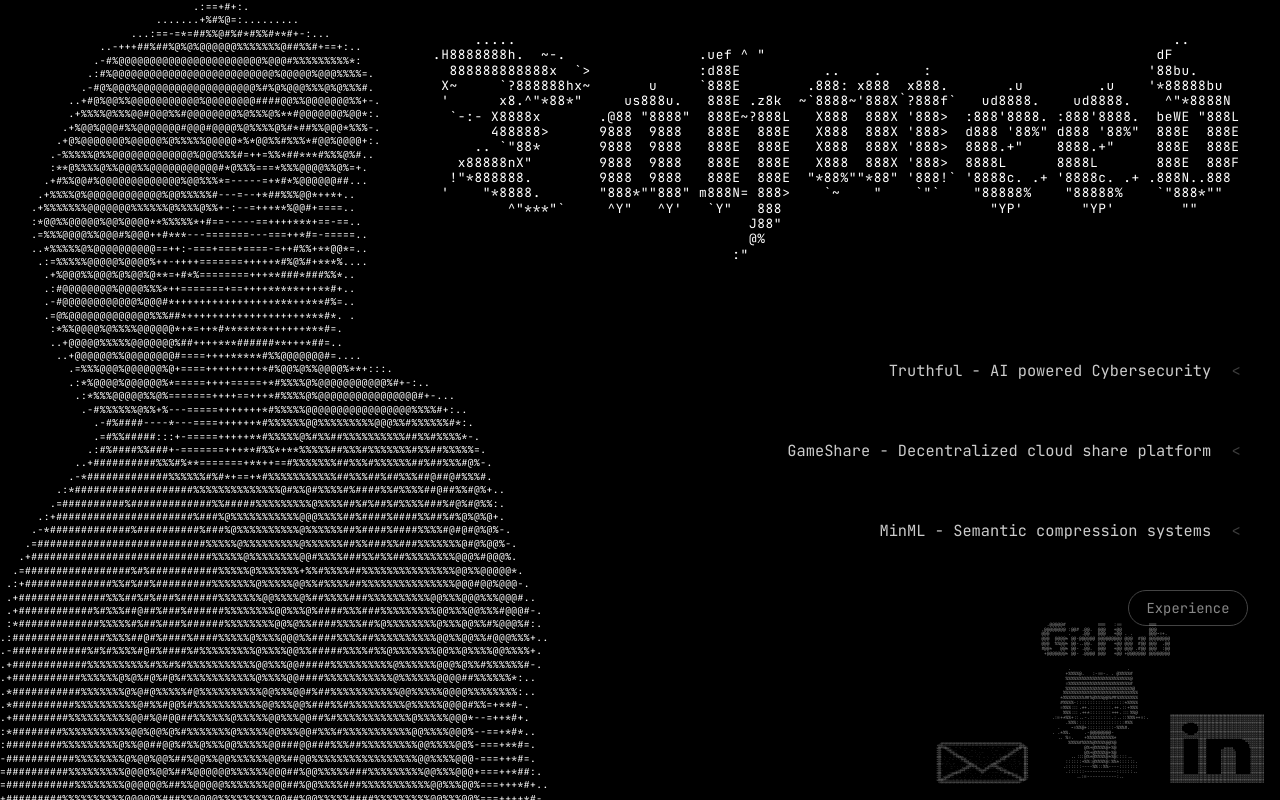
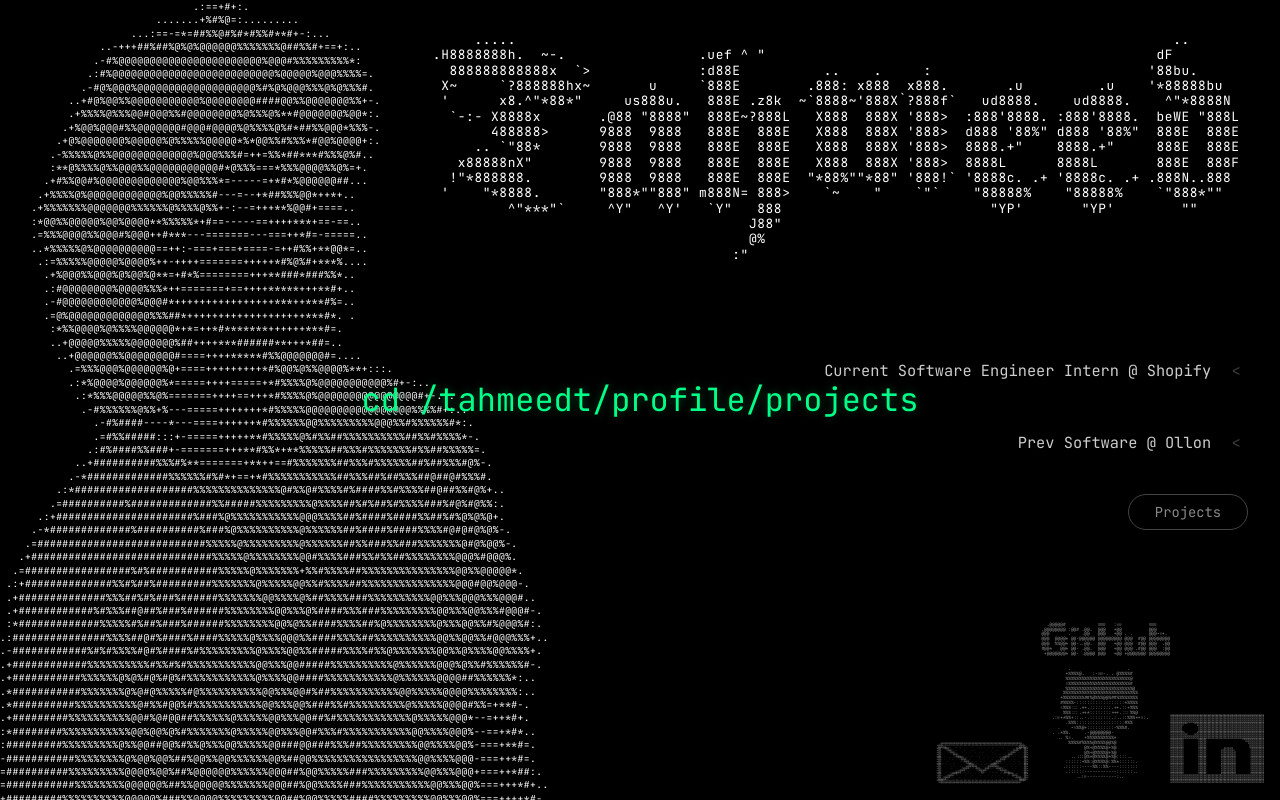
Before and after one commit to ruyot/portfolio_new, a website built with Vite: page index.html in a window 1280 px wide. Both pictures are taken after a click on the element "Projects". Built offline with nearby package versions, Linux system fonts and the light colour scheme.

Commit message:
moved transition term cmd to center

```diff
--- a/src/main.js
+++ b/src/main.js
@@ -420,49 +420,58 @@ document.querySelector('#app').innerHTML = `
       </a>
     </div>
 
+    <div id="terminal-overlay"></div>
   </main>
 `
 
 // Toggle Logic
 const contentList = document.getElementById('content-list');
 const toggleBtn = document.getElementById('projects-btn');
+const terminalOverlay = document.getElementById('terminal-overlay');
 let isProjectsView = false;
 
 toggleBtn.addEventListener('click', () => {
-  if (toggleBtn.classList.contains('typing')) return; // Prevent clicks while typing
+  if (toggleBtn.classList.contains('typing')) return; // Prevent clicks while active
   toggleBtn.classList.add('typing');
+
+  // Show overlay
+  terminalOverlay.style.display = 'block';
+  terminalOverlay.innerHTML = '';
 
   const command = isProjectsView ? "cd /tahmeedt/profile/experience" : "cd /tahmeedt/profile/projects";
 
-  typeCommand(toggleBtn, command, () => {
-    // After typing finishes...
+  typeCommand(terminalOverlay, command, () => {
+    // After typing finishes... wait 1.5s
+    setTimeout(() => {
+      // 1. Hide overlay
+      terminalOverlay.style.display = 'none';
+      terminalOverlay.innerHTML = '';
 
-    // 1. Fade out content
+      // 2. Fade out content
       contentList.classList.remove('fade-in');
       contentList.classList.add('fade-out');
 
       setTimeout(() => {
-      // 2. toggle state
+        // 3. toggle state
         isProjectsView = !isProjectsView;
 
-      // 3. Swap content
+        // 4. Swap content
         if (isProjectsView) {
           contentList.innerHTML = projectsContent;
         } else {
           contentList.innerHTML = experienceContent;
         }
 
-      // 4. Fade in content
+        // 5. Fade in content
         contentList.classList.remove('fade-out');
         contentList.classList.add('fade-in');
 
-      // 5. Reset button style and text
-      toggleBtn.style.borderColor = "";
-      toggleBtn.style.textAlign = "";
+        // 6. Reset button text (no typing on button anymore)
         toggleBtn.textContent = isProjectsView ? "Experience" : "Projects";
         toggleBtn.classList.remove('typing');
 
       }, 300); // Wait for fade out
+    }, 1500); // Wait 1.5s viewing command
   });
 });
 
--- a/src/style.css
+++ b/src/style.css
@@ -5,6 +5,11 @@
     margin: 0;
     padding: 0;
     box-sizing: border-box;
+}
+
+::selection {
+    background-color: #00ff88;
+    color: #000;
 }
 
 body {
@@ -216,16 +221,12 @@ body {
     margin-top: 0.5rem;
     color: #888;
     font-size: 0.9em;
-    margin-top: 0.5rem;
-    color: #888;
-    font-size: 0.9em;
     border: 1px solid #444;
     padding: 0.4rem 1rem;
     border-radius: 2rem;
     cursor: default;
     transition: all 0.3s ease;
     min-width: 120px;
-    /* Prevent jitter during typing */
     text-align: center;
     font-family: 'JetBrains Mono', monospace;
 }
@@ -255,6 +256,26 @@ body {
     50% {
         opacity: 0;
     }
+}
+
+#terminal-overlay {
+    position: fixed;
+    top: 50%;
+    left: 50%;
+    transform: translate(-50%, -50%);
+    font-family: 'JetBrains Mono', monospace;
+    font-size: 2rem;
+    color: #00ff88;
+    z-index: 1000;
+    pointer-events: none;
+    display: none;
+    text-shadow: 0 0 10px rgba(0, 255, 136, 0.3);
+}
+
+#terminal-overlay .cursor {
+    background-color: #fff;
+    height: 1em;
+    width: 10px;
 }
 
 /* Projects Styles */
```
Lines whose indentation alone changed are shown as unchanged.
